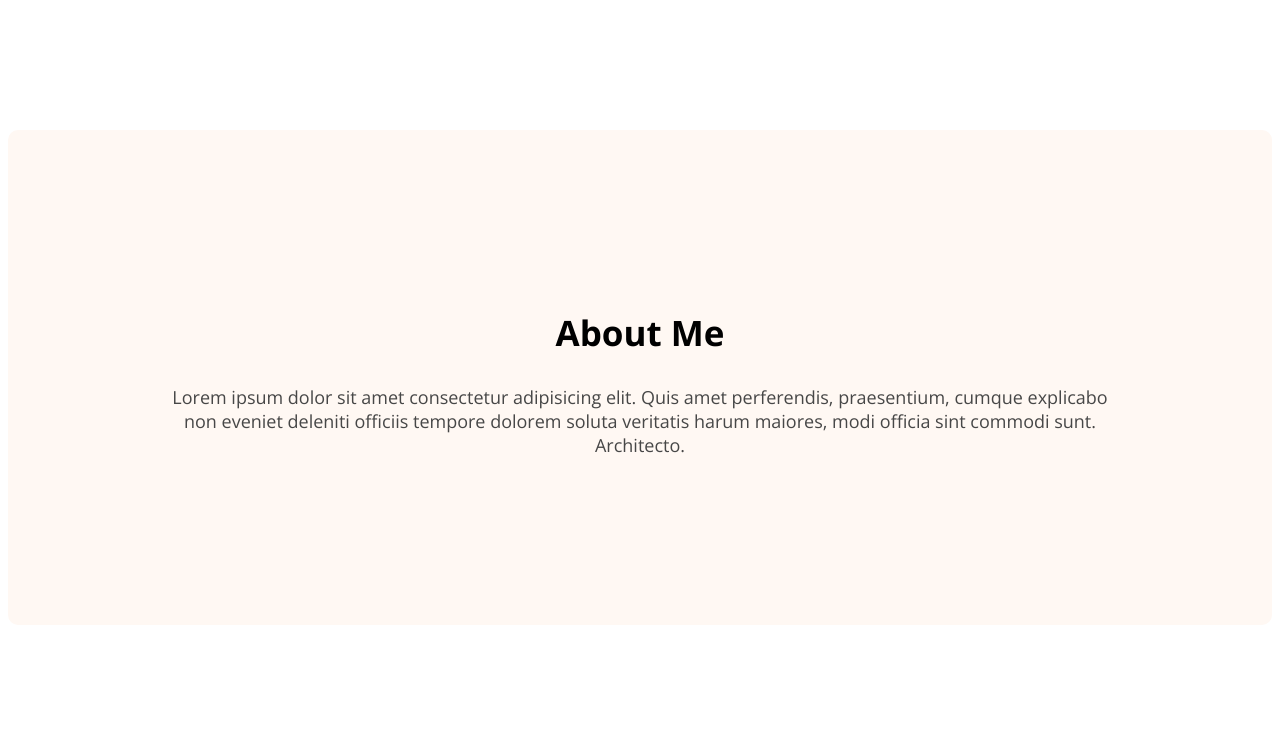
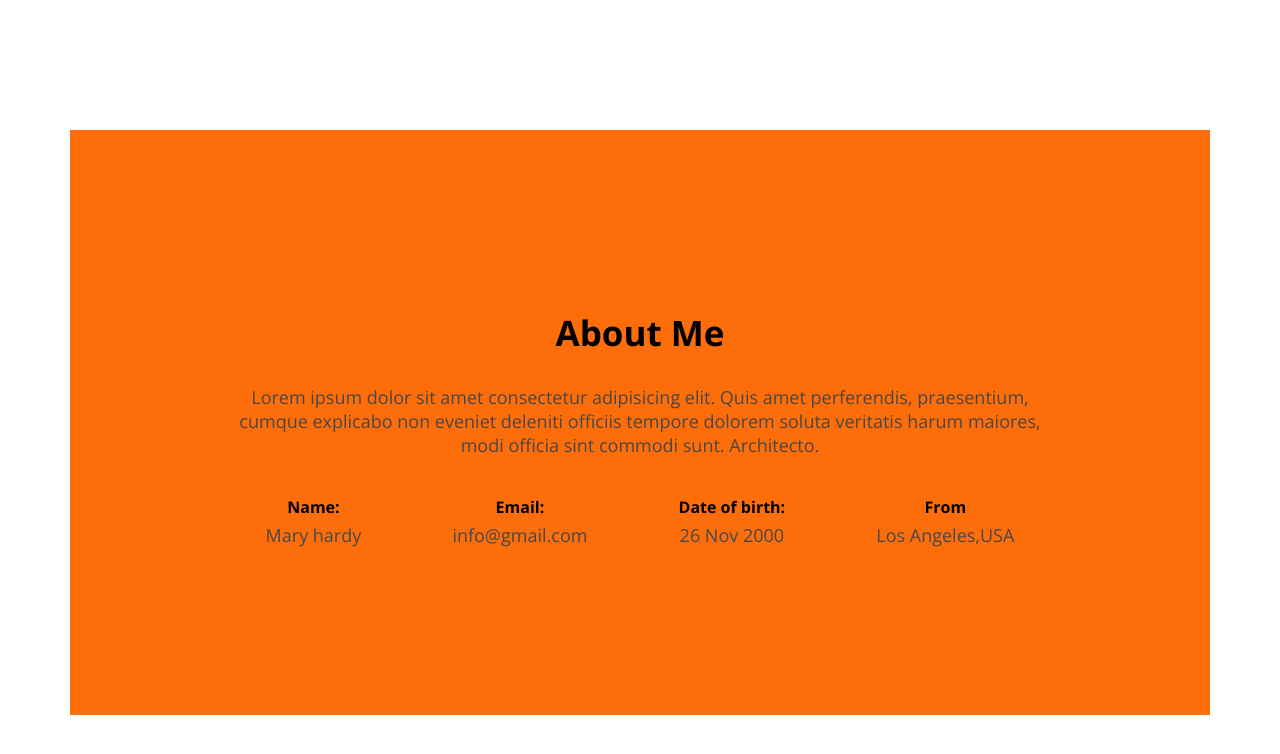
Before and after one commit to akif4656/webdeveloper-protfolio, a plain HTML site: page index.html in a window 1280 px wide. Shown: the part 768-1522 px from the top of the page. Drawn offline with nearby package versions, Linux system fonts and the light colour scheme.

Commit message:
about info des created

```diff
--- a/index.html
+++ b/index.html
@@ -31,11 +31,28 @@
         </div>
 
     </header>
-    <main>
+    <main class="cls">
         <section class="about">
             <h1 class="primary-title">About Me</h1>
             <p> Lorem ipsum dolor sit amet consectetur adipisicing elit. Quis amet perferendis, praesentium, cumque explicabo non eveniet deleniti officiis tempore dolorem soluta veritatis harum maiores, modi officia sint commodi sunt. Architecto.</p>
-
+            <div class="about-info-des">
+                <div class="about-info">
+                    <h4 class="info-title">Name:</h4>
+                    <p class="info-des">Mary hardy</p>
+                </div>
+                <div class="about-info">
+                    <h4 class="info-title">Email:</h4>
+                    <p class="info-des">info@gmail.com</p>
+                </div>
+                <div class="about-info">
+                    <h4 class="info-title">Date of birth:</h4>
+                    <p class="info-des">26 Nov 2000</p>
+                </div>
+                <div class="about-info">
+                    <h4 class="info-title">From</h4>
+                    <p class="info-des">Los Angeles,USA</p>
+                </div>
+            </div>
         </section>
 
     </main>
--- a/style/protfolio.css
+++ b/style/protfolio.css
@@ -94,8 +94,14 @@ header nav ul li a{
     margin-top: 7px;
 
 }
+main{
+    max-width: 1140px;
+    background-color: #FD6E0A;
+    margin: auto;
+
+
+}
 .about{
-    background: #FFF8F3;
     padding: 150px;
     border-radius: 10px;
     margin: 130px 0;
@@ -105,3 +111,19 @@ header nav ul li a{
     text-align: center;
     font-size: 18px;
 }
+.cls{
+
+}
+.about-info-des{
+    display: flex;
+    justify-content: space-around;
+}
+.about-info{
+    text-align: center;
+}
+.about-info h4{
+    margin-bottom: 0;
+}
+.about-info p{
+    margin-top: 5px;
+}
```
